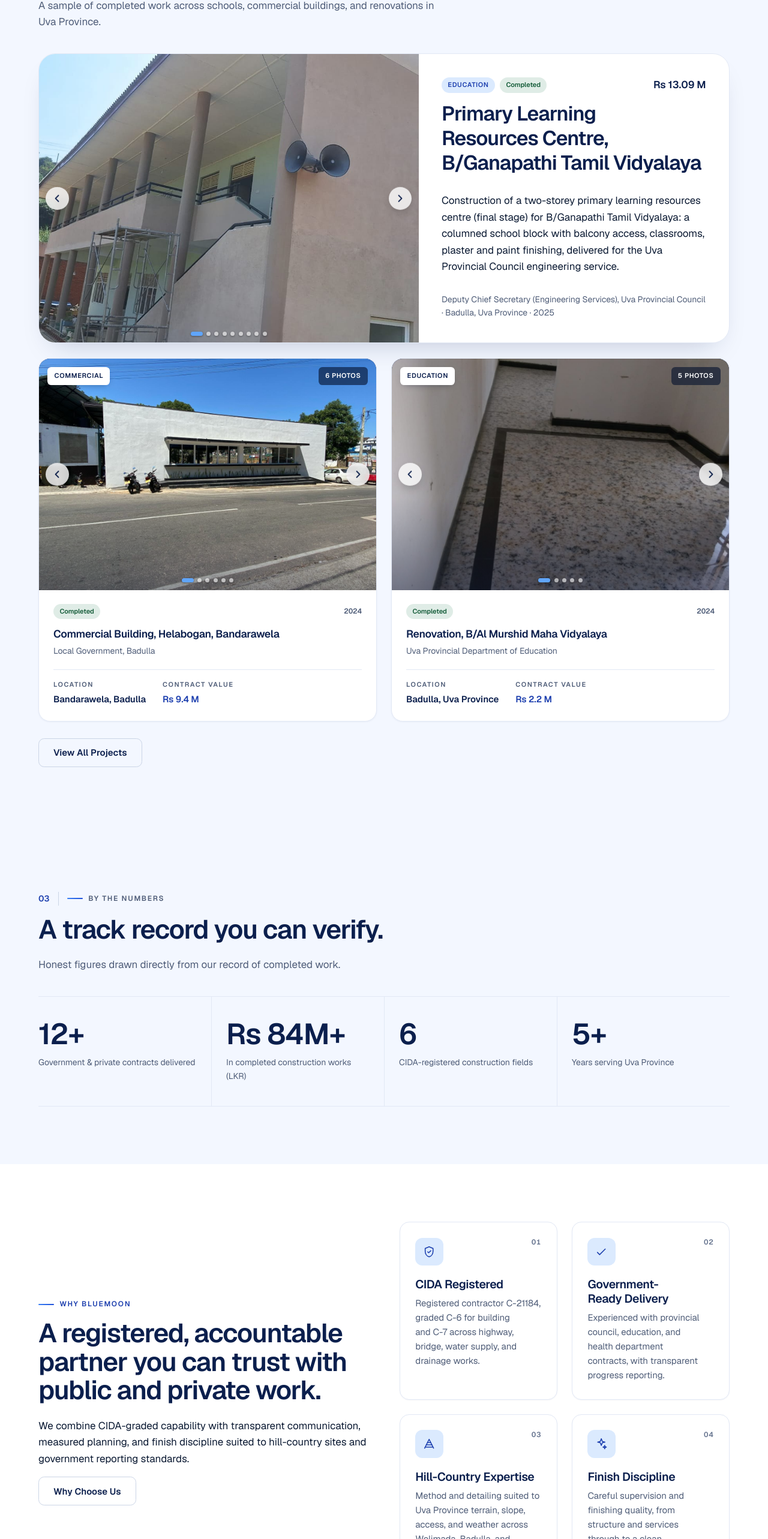
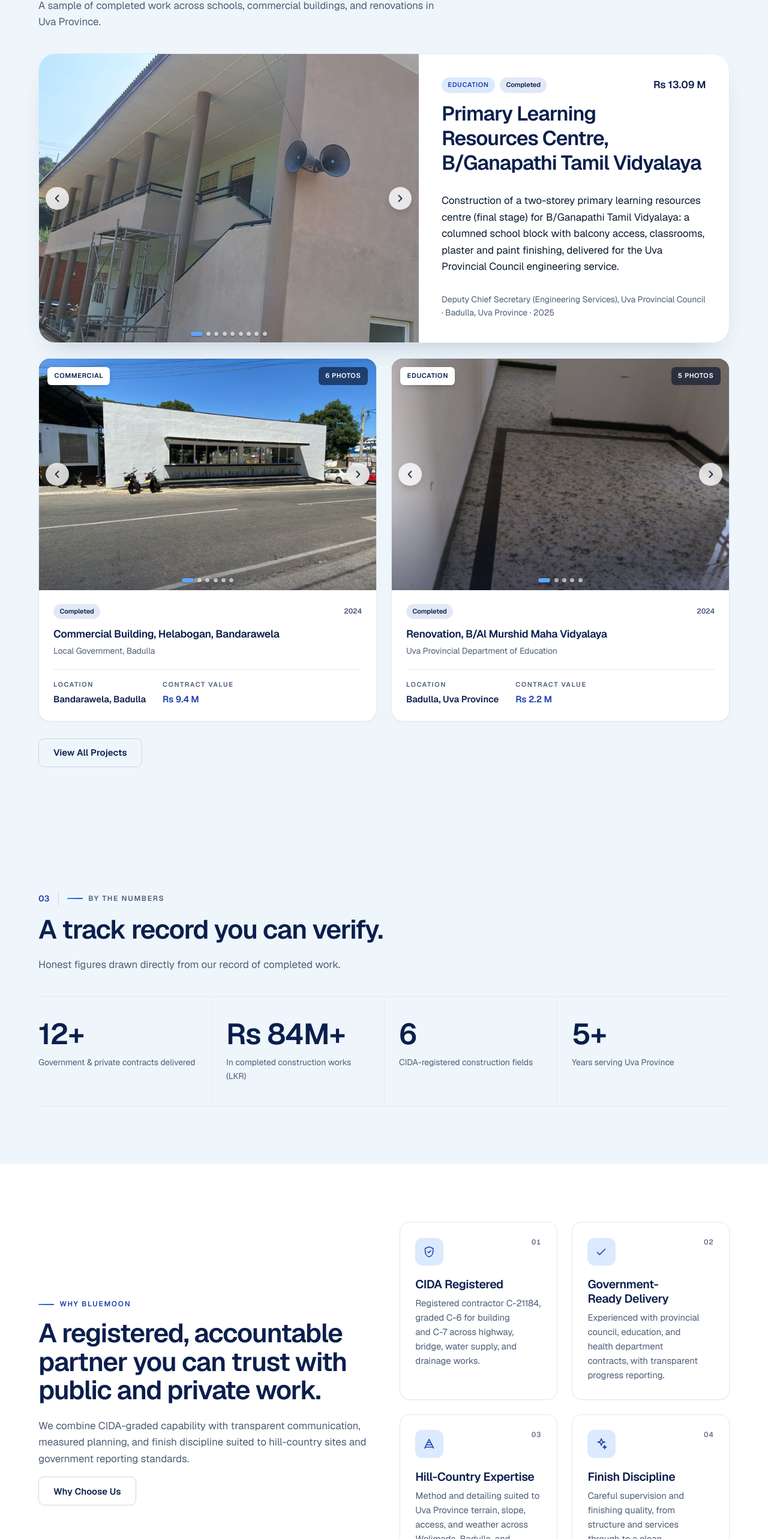
Before and after one commit to RizAhd/Bluemoon-Private-limited-Website, a Next.js app: page / in a window 1280 px wide. Shown: the part 2240-4806 px from the top of the page at 60% size. Built offline with nearby package versions, Linux system fonts and the light colour scheme.

Commit message:
style(color): light blue section tint, one accent family, muted card copy

```diff
--- a/app/globals.css
+++ b/app/globals.css
@@ -63,7 +63,7 @@
   --color-ink: #0b1a33;
   --color-muted: #4f5d78;
   --color-bg: #ffffff;
-  --color-bg-warm: #f3f7ff;
+  --color-bg-warm: #eef6fb; /* light blue section tint */
   --color-line: #e2e8f5;
   --color-line-strong: #cbd5e6;
   --color-white: #ffffff;
@@ -225,7 +225,7 @@ p {
   background: var(--color-bg-warm);
 }
 .section--pattern {
-  background: linear-gradient(180deg, var(--color-white), var(--color-bg-warm));
+  background: var(--color-bg-warm);
 }
 .section--cta {
   background: linear-gradient(150deg, var(--color-navy), var(--color-navy-700));
@@ -475,6 +475,15 @@ p {
 .surface-card--highlight h3 {
   color: #fff;
 }
+/* plain paragraphs only, so eyebrows and leads keep their own colour */
+.surface-card p:not([class]),
+.split-layout p:not([class]) {
+  color: var(--color-muted);
+}
+.surface-card--highlight p:not([class]),
+.section--dark .split-layout p:not([class]) {
+  color: var(--on-dark);
+}
 
 .card-grid {
   display: grid;
@@ -1135,8 +1144,8 @@ p {
   border-radius: 999px;
 }
 .status-badge--completed {
-  background: rgba(31, 122, 79, 0.14);
-  color: #145c39;
+  background: var(--color-line);
+  color: var(--color-navy);
 }
 .status-badge--ongoing {
   background: rgba(30, 64, 175, 0.16);
```
